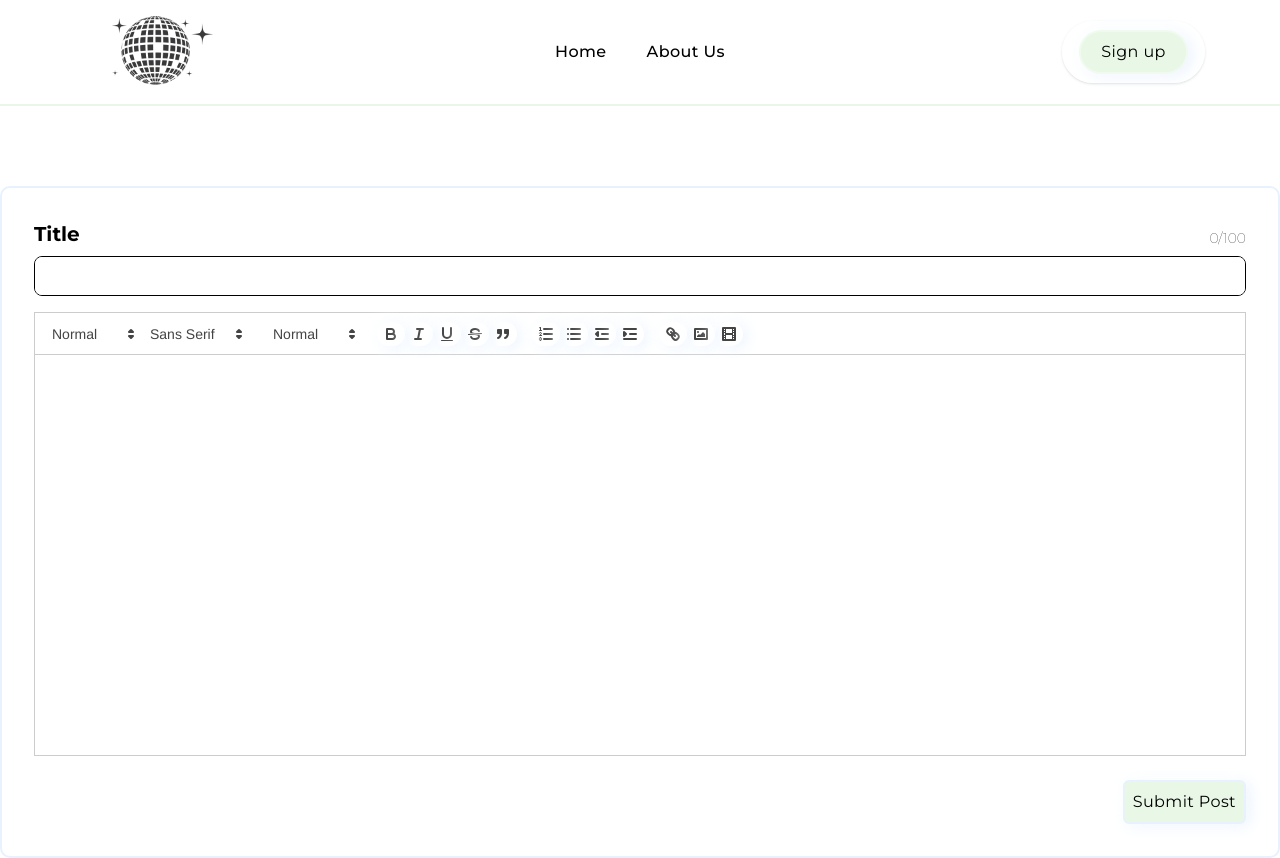
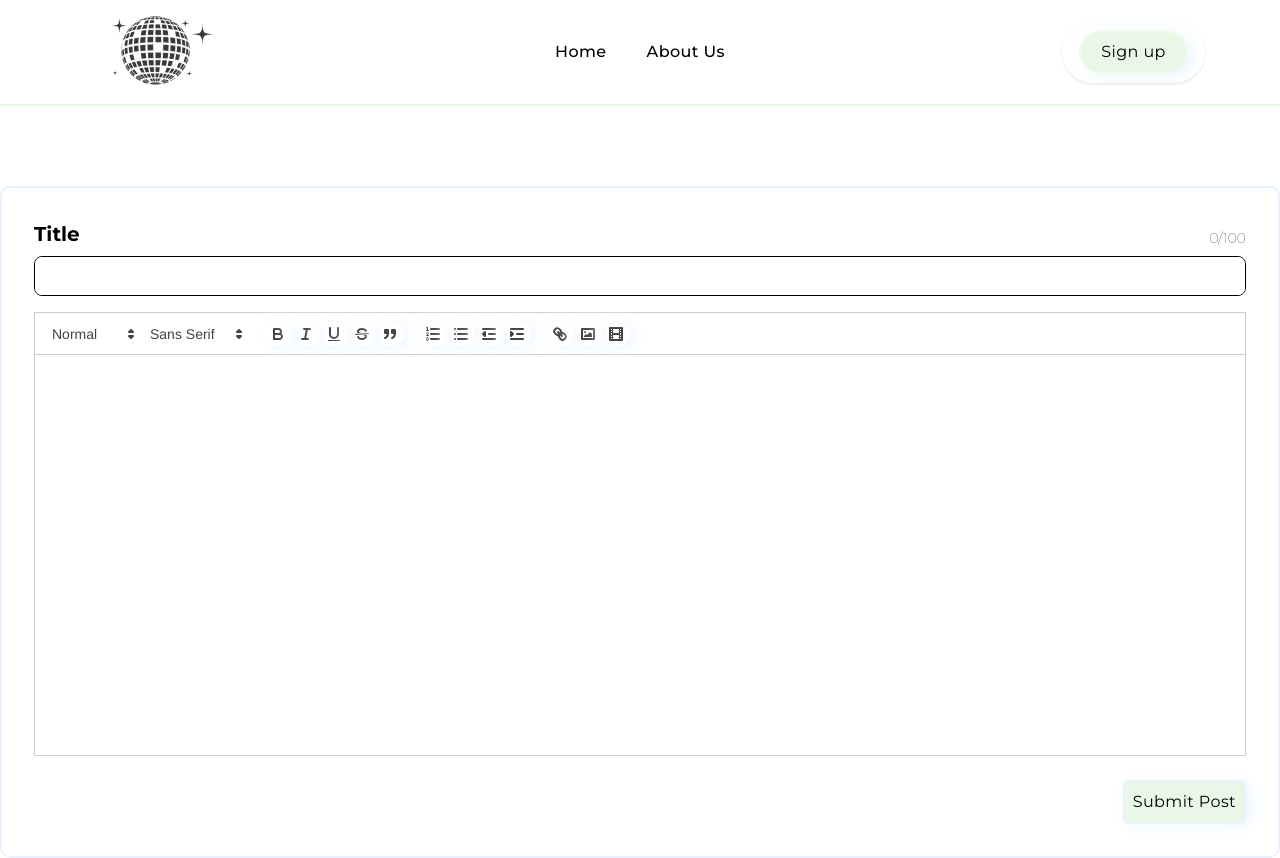
Before and after one commit to Austin-Imbastari/disco, a React (Vite) app: page /createpost in a window 1280 px wide. Built offline with nearby package versions, Linux system fonts and the light colour scheme; no server answers.

Commit message:
fixed react quill

```diff
--- a/src/CreatePost.tsx
+++ b/src/CreatePost.tsx
@@ -2,7 +2,6 @@
 import React, { useState } from "react";
 import { useNavigate } from "react-router";
 import ReactQuill from "react-quill";
-
 import "react-quill/dist/quill.snow.css";
 
 const CreatePost = () => {
@@ -119,7 +118,6 @@ const CreatePost = () => {
 const modules = {
     toolbar: [
         [{ header: [1, 2, 3, 4, 5, 6, false] }, { font: [] }],
-        [{ size: [] }],
         ["bold", "italic", "underline", "strike", "blockquote"],
         [{ list: "ordered" }, { list: "bullet" }, { indent: "-1" }, { indent: "+1" }],
         ["link", "image", "video"],
```
Also changed, not shown: package.json (indentation only), 1 other file (tests, documents, lock files or other folders).
